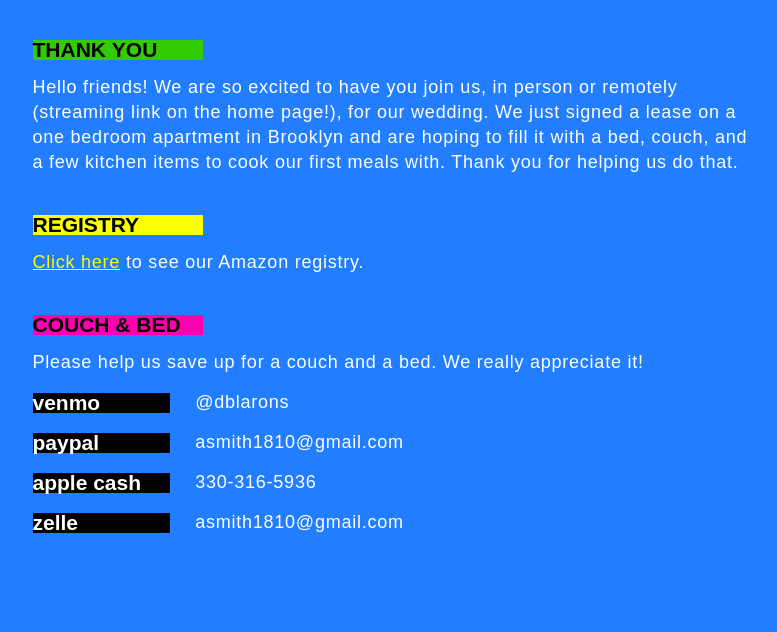
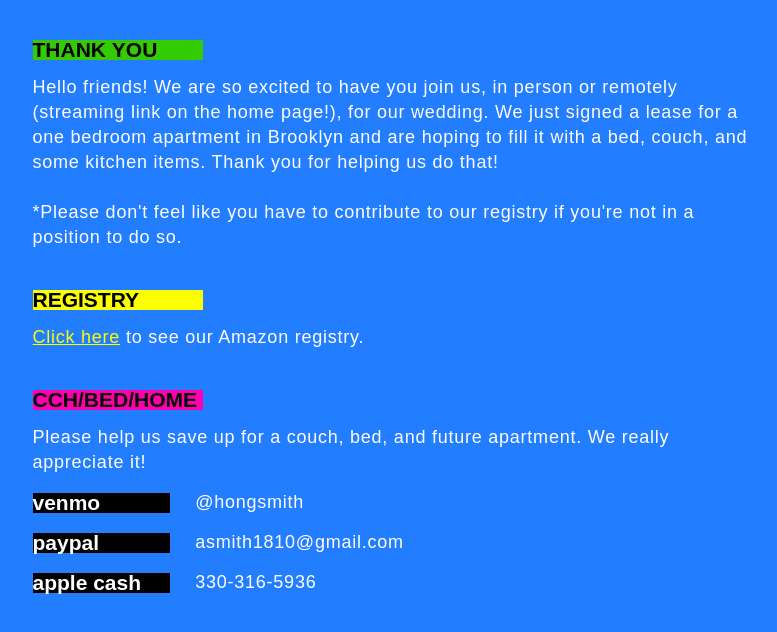
Before and after one commit to dblarons/hongsmith, a plain HTML site: page registry.html in a window 1280 px wide. Shown: the whole page, without its empty margins (245-1022 px from the left). Drawn offline with nearby package versions, Linux system fonts and the light colour scheme; a script that the page names is missing.

Commit message:
Add times and touch up registry

```diff
--- a/css/hongsmith.webflow.css
+++ b/css/hongsmith.webflow.css
@@ -177,7 +177,6 @@
   display: -ms-flexbox;
   display: flex;
   width: 349px;
-  height: 88px;
   -webkit-box-align: center;
   -webkit-align-items: center;
   -ms-flex-align: center;
@@ -326,6 +325,10 @@
   font-weight: 400;
 }
 
+.link {
+  cursor: pointer;
+}
+
 @media screen and (max-width: 991px) {
   .announcementtext.lefttext {
     max-width: 180px;
--- a/registry.html
+++ b/registry.html
@@ -1,6 +1,6 @@
 <!DOCTYPE html>
 <!--  This site was created in Webflow. http://www.webflow.com  -->
-<!--  Last Published: Wed Sep 30 2020 03:30:13 GMT+0000 (Coordinated Universal Time)  -->
+<!--  Last Published: Wed Sep 30 2020 16:51:24 GMT+0000 (Coordinated Universal Time)  -->
 <html data-wf-page="5f73e0607d31c9e47e418350" data-wf-site="5f70a22bb8670377451693d4">
 <head>
   <meta charset="utf-8">
@@ -22,14 +22,14 @@
 <body class="body-2">
   <div class="registrycontainer">
     <div class="thankyoutitle">THANK YOU</div>
-    <div class="registryb"><strong class="registrytext">Hello friends! We are so excited to have you join us, in person or remotely (streaming link on the home page!), for our wedding. We just signed a lease on a one bedroom apartment in Brooklyn and are hoping to fill it with a bed, couch, and a few kitchen items to cook our first meals with. Thank you for helping us do that.</strong></div>
+    <div class="registryb"><strong class="registrytext">Hello friends! We are so excited to have you join us, in person or remotely (streaming link on the home page!), for our wedding. We just signed a lease for a one bedroom apartment in Brooklyn and are hoping to fill it with a bed, couch, and some kitchen items. Thank you for helping us do that! <br><br>*Please don&#x27;t feel like you have to contribute to our registry if you&#x27;re not in a position to do so.</strong></div>
     <div class="registrytitle">REGISTRY</div>
-    <div class="registryb"><a href="https://www.amazon.com/wedding/aaron-smith-miju-hong-new-york-city-october-2020/registry/2ZUWD43LL5T2B" target="_blank"><strong class="registrylink">Click here</strong></a><strong class="registrytext"> to see our Amazon registry.</strong></div>
-    <div class="couchtitle">COUCH &amp; BED</div>
-    <div class="registryb"><strong class="registrytext">Please help us save up for a couch and a bed. We really appreciate it!</strong></div>
+    <div class="registryb"><a href="https://www.amazon.com/wedding/aaron-smith-miju-hong-new-york-city-october-2020/registry/2ZUWD43LL5T2B" target="_blank" class="link"><strong class="registrylink">Click here</strong></a><strong class="registrytext"> to see our Amazon registry.</strong></div>
+    <div class="couchtitle">CCH/BED/HOME</div>
+    <div class="registryb"><strong class="registrytext">Please help us save up for a couch, bed, and future apartment. We really appreciate it!</strong></div>
     <div class="fundrow">
       <div class="fundtag">venmo</div>
-      <div class="registryb"><strong class="fundtext">@dblarons</strong></div>
+      <div class="registryb"><strong class="fundtext">@hongsmith</strong></div>
     </div>
     <div class="fundrow">
       <div class="fundtag">paypal</div>
@@ -39,10 +39,6 @@
       <div class="fundtag">apple cash</div>
       <div class="registryb"><strong class="fundtext">330-316-5936</strong></div>
     </div>
-    <div class="fundrow">
-      <div class="fundtag">zelle</div>
-      <div class="registryb"><strong class="fundtext">asmith1810@gmail.com</strong></div>
-    </div>
   </div>
   <script src="https://d3e54v103j8qbb.cloudfront.net/js/jquery-3.5.1.min.dc5e7f18c8.js?site=5f70a22bb8670377451693d4" type="text/javascript" integrity="sha256-9/aliU8dGd2tb6OSsuzixeV4y/faTqgFtohetphbbj0=" crossorigin="anonymous"></script>
   <script src="js/webflow.js" type="text/javascript"></script>
```
Also changed, not shown: index.html (+4 -4 lines).
